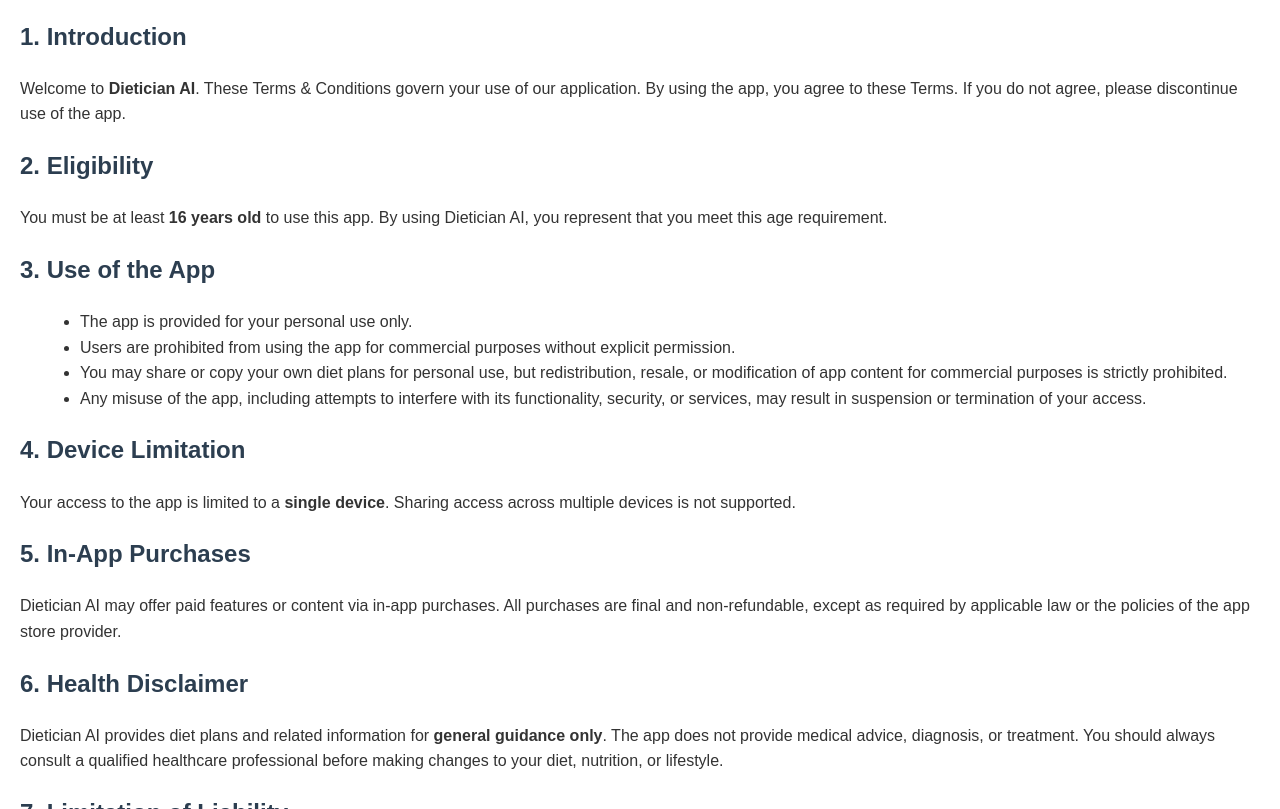
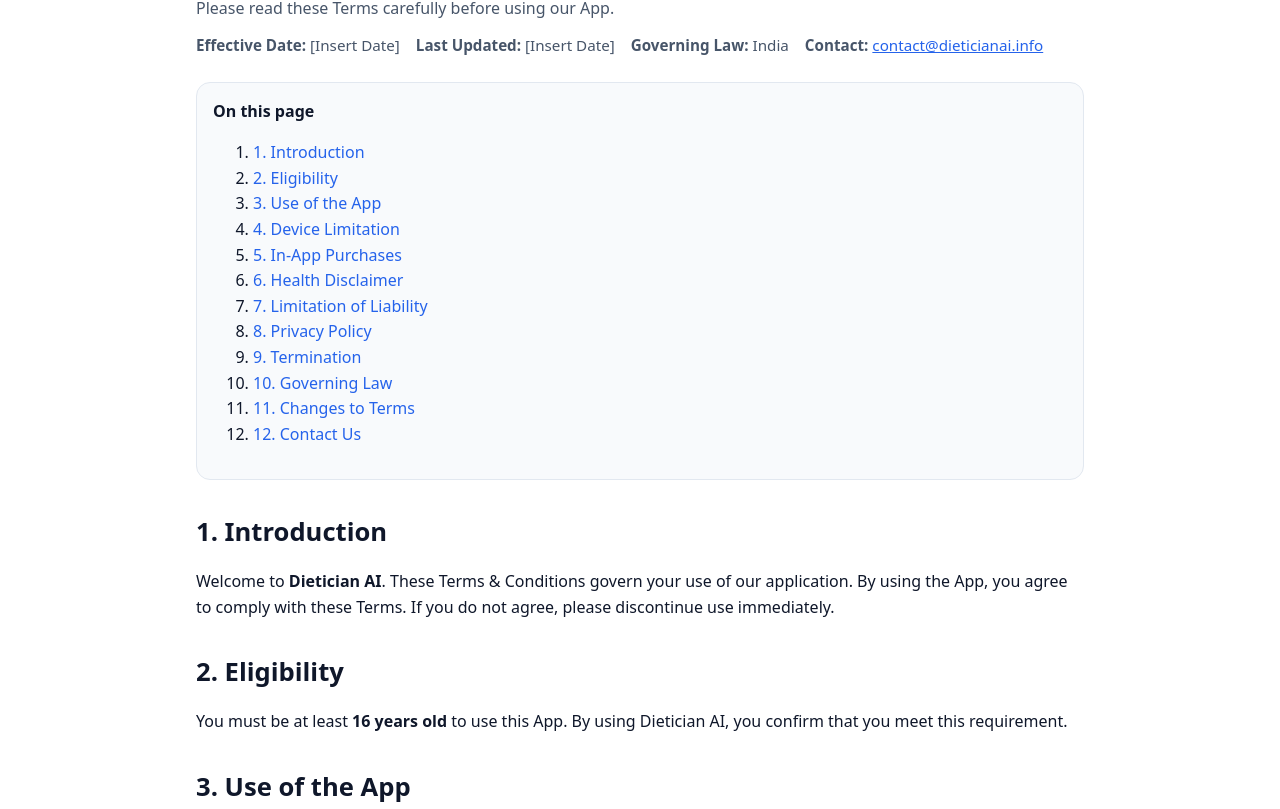
Before and after one commit to talhamansoor786/talhamansoor786.github.io, a plain HTML site: page terms-and-condition.html in a window 1280 px wide. Shown: the part 122-931 px from the top of the page. Drawn offline with Linux system fonts and the light colour scheme.

Commit message:
Update terms-and-condition.html

```diff
--- a/terms-and-condition.html
+++ b/terms-and-condition.html
@@ -1,74 +1,149 @@
-<!DOCTYPE html>
+<!doctype html>
 <html lang="en">
 <head>
-  <meta charset="UTF-8">
-  <meta name="viewport" content="width=device-width, initial-scale=1.0">
-  <title>Terms & Conditions - Dietician AI</title>
+  <meta charset="utf-8" />
+  <meta name="viewport" content="width=device-width, initial-scale=1" />
+  <title>Terms & Conditions – Dietician AI</title>
+  <meta name="description" content="Terms & Conditions for Dietician AI describing usage rules, disclaimers, liability, governing law, and user rights." />
   <style>
-    body {
-      font-family: Arial, sans-serif;
-      line-height: 1.6;
-      margin: 20px;
-      color: #333;
+    :root {
+      --bg: #ffffff;
+      --ink: #0f172a;
+      --muted: #475569;
+      --card: #f8fafc;
+      --accent: #2563eb;
+      --border: #e2e8f0;
+      --radius: 14px;
     }
-    h1, h2 {
-      color: #2c3e50;
-    }
-    h1 {
-      text-align: center;
-    }
-    p {
-      margin: 10px 0;
-    }
-    ul {
-      margin: 10px 0 10px 20px;
-    }
+    * { box-sizing: border-box; }
+    html, body { margin: 0; padding: 0; background: var(--bg); color: var(--ink); font-family: system-ui, -apple-system, Segoe UI, Roboto, Inter, "Helvetica Neue", Arial, "Noto Sans", "Segoe UI Emoji", "Apple Color Emoji", sans-serif; line-height: 1.6; }
+    .container { max-width: 920px; margin: 0 auto; padding: 2rem 1rem 5rem; }
+    header { margin-bottom: 1.5rem; }
+    h1 { font-size: clamp(1.8rem, 2.5vw, 2.4rem); margin: 0 0 .25rem; letter-spacing: -0.02em; }
+    .subtitle { color: var(--muted); margin: 0.25rem 0 0; }
+    .meta { display: flex; flex-wrap: wrap; gap: .5rem 1rem; margin-top: .75rem; color: var(--muted); font-size: .95rem; }
+    nav.toc { background: var(--card); border: 1px solid var(--border); border-radius: var(--radius); padding: 1rem; margin: 1rem 0 2rem; }
+    nav.toc strong { display: block; margin-bottom: .35rem; }
+    nav.toc a { color: var(--accent); text-decoration: none; }
+    section { margin: 2rem 0; }
+    h2 { font-size: clamp(1.25rem, 2vw, 1.6rem); margin: 0 0 .75rem; }
+    h3 { font-size: 1.05rem; margin: 1rem 0 .25rem; }
+    .card { background: var(--card); border: 1px solid var(--border); border-radius: var(--radius); padding: 1rem; }
+    ul { margin: .5rem 0 .5rem 1.25rem; }
+    a { color: var(--accent); }
+    footer { margin-top: 3rem; font-size: .95rem; color: var(--muted); }
+    .badge { display: inline-block; font-size: .8rem; padding: .25rem .5rem; border: 1px solid var(--border); border-radius: 999px; background: #fff; margin-right: .5rem;}
   </style>
 </head>
 <body>
-  <h1>Terms & Conditions</h1>
-  <p>Last updated: [Insert Date]</p>
+  <div class="container" role="document">
+    <header>
+      <div class="badge">Dietician AI</div>
+      <h1>Terms &amp; Conditions</h1>
+      <p class="subtitle">Please read these Terms carefully before using our App.</p>
+      <div class="meta">
+        <div><strong>Effective Date:</strong> [Insert Date]</div>
+        <div><strong>Last Updated:</strong> [Insert Date]</div>
+        <div><strong>Governing Law:</strong> India</div>
+        <div><strong>Contact:</strong> <a href="mailto:contact@dieticianai.info">contact@dieticianai.info</a></div>
+      </div>
+    </header>
 
+    <nav class="toc card" aria-label="Table of contents">
+      <strong>On this page</strong>
+      <ol>
+        <li><a href="#intro">1. Introduction</a></li>
+        <li><a href="#eligibility">2. Eligibility</a></li>
+        <li><a href="#use">3. Use of the App</a></li>
+        <li><a href="#device">4. Device Limitation</a></li>
+        <li><a href="#iap">5. In-App Purchases</a></li>
+        <li><a href="#disclaimer">6. Health Disclaimer</a></li>
+        <li><a href="#liability">7. Limitation of Liability</a></li>
+        <li><a href="#privacy">8. Privacy Policy</a></li>
+        <li><a href="#termination">9. Termination</a></li>
+        <li><a href="#law">10. Governing Law</a></li>
+        <li><a href="#changes">11. Changes to Terms</a></li>
+        <li><a href="#contact">12. Contact Us</a></li>
+      </ol>
+    </nav>
+
+    <section id="intro">
       <h2>1. Introduction</h2>
-  <p>Welcome to <strong>Dietician AI</strong>. These Terms & Conditions govern your use of our application. By using the app, you agree to these Terms. If you do not agree, please discontinue use of the app.</p>
+      <p>Welcome to <strong>Dietician AI</strong>. These Terms &amp; Conditions govern your use of our application. By using the App, you agree to comply with these Terms. If you do not agree, please discontinue use immediately.</p>
+    </section>
 
+    <section id="eligibility">
       <h2>2. Eligibility</h2>
-  <p>You must be at least <strong>16 years old</strong> to use this app. By using Dietician AI, you represent that you meet this age requirement.</p>
+      <p>You must be at least <strong>16 years old</strong> to use this App. By using Dietician AI, you confirm that you meet this requirement.</p>
+    </section>
 
+    <section id="use">
       <h2>3. Use of the App</h2>
       <ul>
-    <li>The app is provided for your personal use only.</li>
-    <li>Users are prohibited from using the app for commercial purposes without explicit permission.</li>
-    <li>You may share or copy your own diet plans for personal use, but redistribution, resale, or modification of app content for commercial purposes is strictly prohibited.</li>
-    <li>Any misuse of the app, including attempts to interfere with its functionality, security, or services, may result in suspension or termination of your access.</li>
+        <li>The App is provided for your personal use only.</li>
+        <li>You are prohibited from using the App for commercial purposes without our permission.</li>
+        <li>You may share or copy your own diet plans for personal use, but redistribution, resale, or modification for commercial gain is strictly prohibited.</li>
+        <li>Any misuse, including attempts to interfere with functionality, security, or services, may result in suspension or termination.</li>
       </ul>
+    </section>
 
+    <section id="device">
       <h2>4. Device Limitation</h2>
-  <p>Your access to the app is limited to a <strong>single device</strong>. Sharing access across multiple devices is not supported.</p>
+      <p>Your access is limited to a <strong>single device</strong>. Multi-device use is not supported.</p>
+    </section>
 
+    <section id="iap">
       <h2>5. In-App Purchases</h2>
-  <p>Dietician AI may offer paid features or content via in-app purchases. All purchases are final and non-refundable, except as required by applicable law or the policies of the app store provider.</p>
+      <p>We may offer paid features or content. All purchases are final and non-refundable, except as required by law or the policies of the app store provider.</p>
+    </section>
 
+    <section id="disclaimer">
       <h2>6. Health Disclaimer</h2>
-  <p>Dietician AI provides diet plans and related information for <strong>general guidance only</strong>. The app does not provide medical advice, diagnosis, or treatment. You should always consult a qualified healthcare professional before making changes to your diet, nutrition, or lifestyle.</p>
+      <p>Dietician AI provides diet plans for <strong>general guidance only</strong>. It is not medical advice, diagnosis, or treatment. Always consult a qualified healthcare professional before making changes to your diet, nutrition, or lifestyle.</p>
+    </section>
 
+    <section id="liability">
       <h2>7. Limitation of Liability</h2>
-  <p>We make no guarantees about the accuracy, completeness, or reliability of the information provided. To the maximum extent permitted by law, Dietician AI and its developer are not liable for any direct, indirect, incidental, or consequential damages arising from your use of the app.</p>
+      <p>We do not guarantee the accuracy, completeness, or reliability of information provided. To the maximum extent permitted by law, Dietician AI and its developer are not liable for any direct, indirect, incidental, or consequential damages from your use of the App.</p>
+    </section>
 
+    <section id="privacy">
       <h2>8. Privacy Policy</h2>
-  <p>Your use of the app is also governed by our <a href="[Insert Privacy Policy URL]">Privacy Policy</a>, which explains how we collect, use, and protect your information.</p>
+      <p>Your use of the App is also governed by our <a href="[Insert Privacy Policy URL]">Privacy Policy</a>, which describes how we collect and use data.</p>
+    </section>
 
+    <section id="termination">
       <h2>9. Termination</h2>
-  <p>We reserve the right to suspend or terminate your access to the app immediately if you violate these Terms or our Privacy Policy.</p>
+      <p>We may suspend or terminate your access immediately if you violate these Terms or our Privacy Policy.</p>
+    </section>
 
+    <section id="law">
       <h2>10. Governing Law</h2>
-  <p>These Terms are governed by the laws of <strong>India</strong>. Any disputes shall be resolved exclusively in the courts of India.</p>
+      <p>These Terms are governed by the laws of <strong>India</strong>. Any disputes shall be resolved exclusively in Indian courts.</p>
+    </section>
 
+    <section id="changes">
       <h2>11. Changes to Terms</h2>
-  <p>We may update these Terms from time to time. Continued use of the app after changes indicates your acceptance of the revised Terms.</p>
+      <p>We may update these Terms periodically. Continued use after changes indicates acceptance of the revised Terms.</p>
+    </section>
 
+    <section id="contact">
       <h2>12. Contact Us</h2>
-  <p>If you have any questions about these Terms, please contact us at:</p>
-  <p><strong>Email:</strong> contact@dieticianai.info</p>
+      <p>If you have any questions about these Terms, contact us at:</p>
+      <address class="card">
+        <strong>Dietician AI</strong><br />
+        Email: <a href="mailto:contact@dieticianai.info">contact@dieticianai.info</a><br />
+        Website: <a href="https://dieticianai.info">https://dieticianai.info</a>
+      </address>
+    </section>
+
+    <footer>
+      <p>© <span id="year"></span> Dietician AI. All rights reserved.</p>
+    </footer>
+  </div>
+
+  <script>
+    document.getElementById('year').textContent = new Date().getFullYear();
+  </script>
 </body>
 </html>
```
Lines whose indentation alone changed are shown as unchanged.
